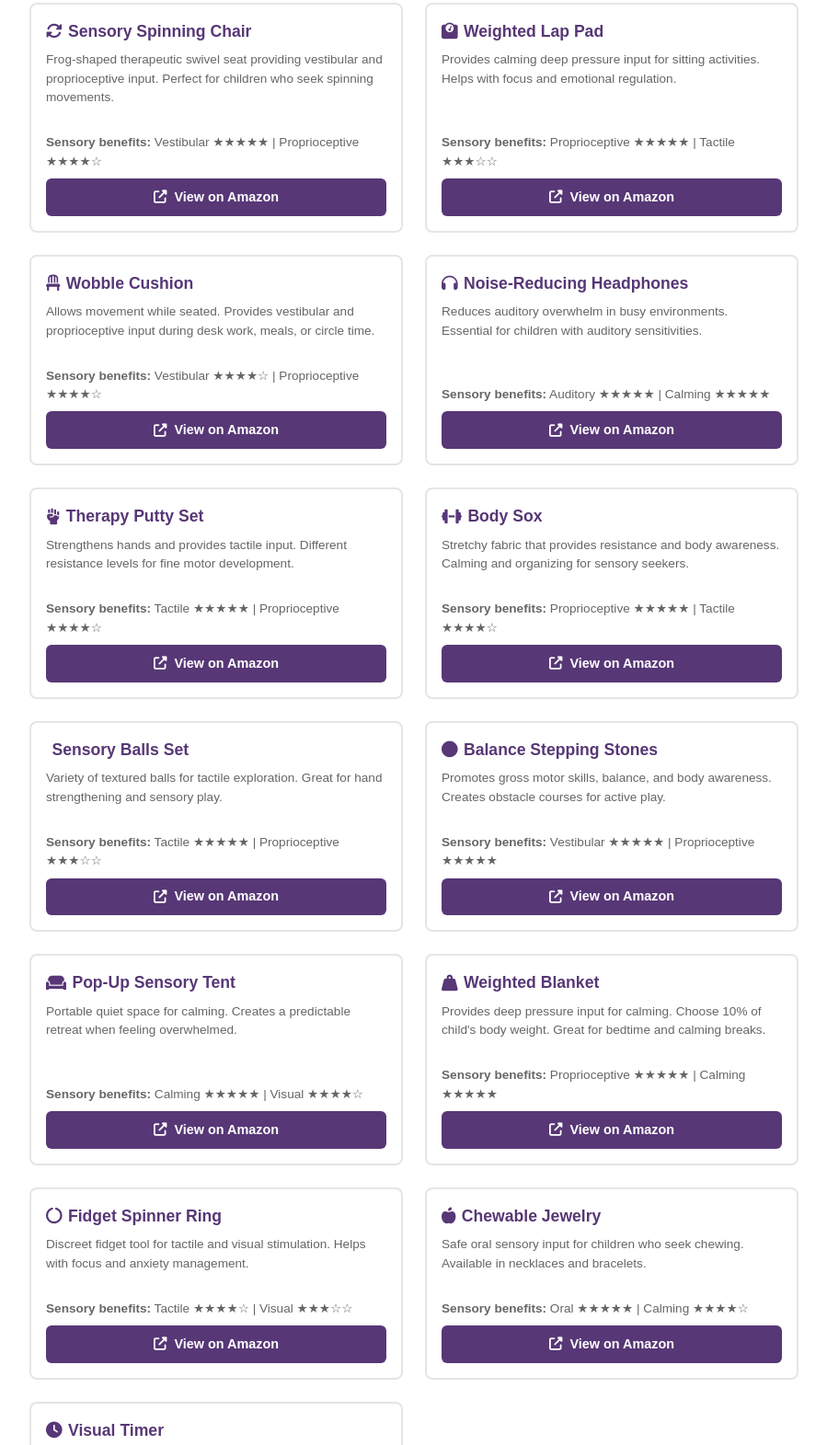
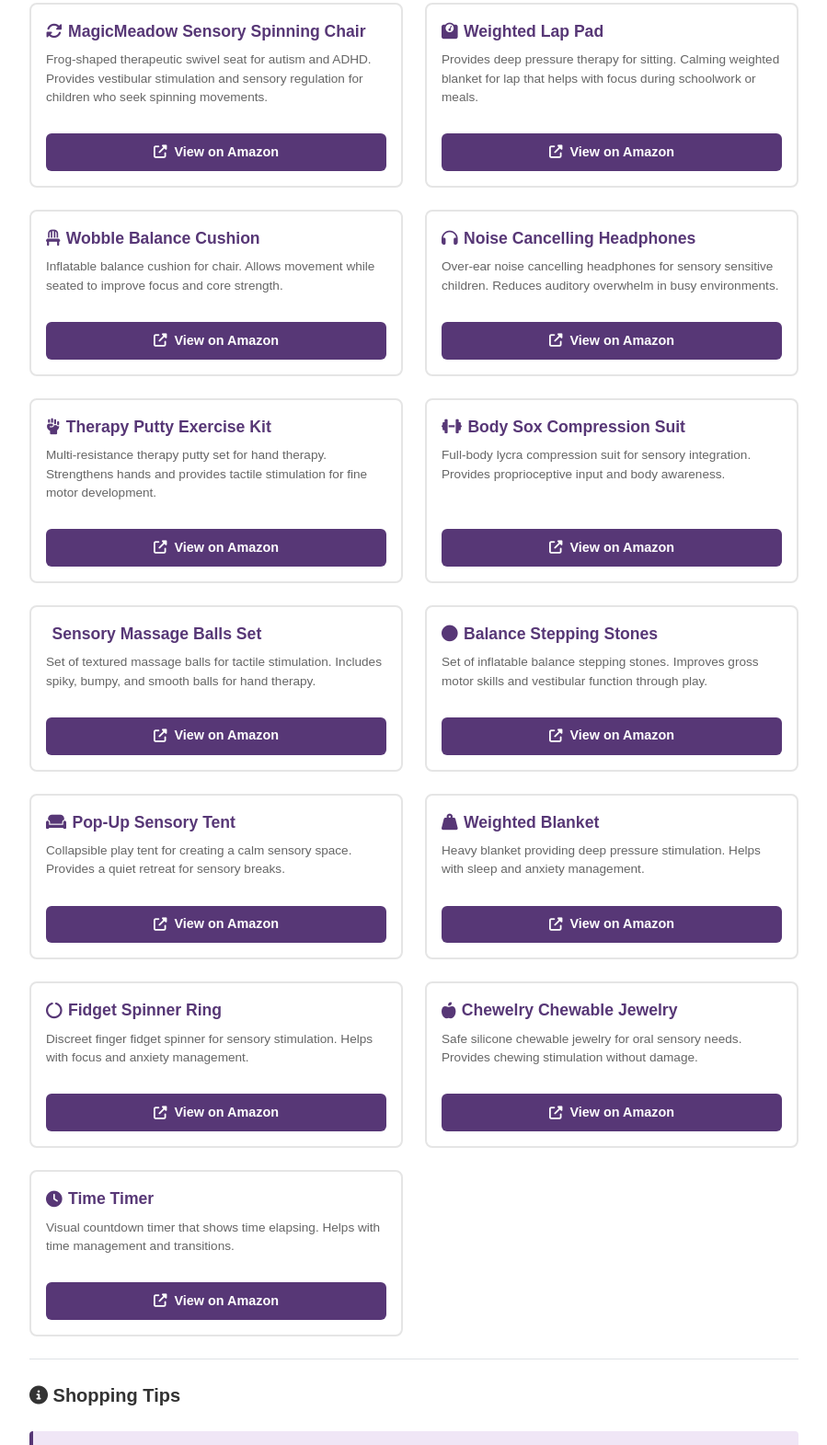
Before and after one commit to christiantcurran-collab/maudy, a plain HTML site: page recommended-products.html in a window 1280 px wide. Shown: the part 529-2100 px from the top of the page at 92% size, without its empty margins (190-1089 px from the left). Drawn offline with Linux system fonts and the light colour scheme.

Commit message:
Update recommended products with accurate names and descriptions, remove sensory ratings

```diff
--- a/recommended-products.html
+++ b/recommended-products.html
@@ -86,10 +86,9 @@
 
                 <div class="download-grid">
                     <div class="download-card">
-                        <h3><i class="fas fa-sync-alt"></i> Sensory Spinning Chair</h3>
-                        <p>Frog-shaped therapeutic swivel seat providing vestibular and proprioceptive input. Perfect for children who seek spinning movements.</p>
+                        <h3><i class="fas fa-sync-alt"></i> MagicMeadow Sensory Spinning Chair</h3>
+                        <p>Frog-shaped therapeutic swivel seat for autism and ADHD. Provides vestibular stimulation and sensory regulation for children who seek spinning movements.</p>
                         <div style="margin-top: auto; padding-top: 1rem;">
-                            <p style="font-size: 0.85rem; color: #666; margin-bottom: 0.5rem;"><strong>Sensory benefits:</strong> Vestibular ★★★★★ | Proprioceptive ★★★★☆</p>
                             <a href="https://www.amazon.co.uk/dp/B0D6YXCBJ5" target="_blank" rel="noopener" class="download-btn">
                                 <i class="fas fa-external-link-alt"></i> View on Amazon
                             </a>
@@ -98,9 +97,8 @@
 
                     <div class="download-card">
                         <h3><i class="fas fa-weight"></i> Weighted Lap Pad</h3>
-                        <p>Provides calming deep pressure input for sitting activities. Helps with focus and emotional regulation.</p>
+                        <p>Provides deep pressure therapy for sitting. Calming weighted blanket for lap that helps with focus during schoolwork or meals.</p>
                         <div style="margin-top: auto; padding-top: 1rem;">
-                            <p style="font-size: 0.85rem; color: #666; margin-bottom: 0.5rem;"><strong>Sensory benefits:</strong> Proprioceptive ★★★★★ | Tactile ★★★☆☆</p>
                             <a href="https://www.amazon.co.uk/dp/B07MVGZQMM" target="_blank" rel="noopener" class="download-btn">
                                 <i class="fas fa-external-link-alt"></i> View on Amazon
                             </a>
@@ -108,10 +106,9 @@
                     </div>
 
                     <div class="download-card">
-                        <h3><i class="fas fa-chair"></i> Wobble Cushion</h3>
-                        <p>Allows movement while seated. Provides vestibular and proprioceptive input during desk work, meals, or circle time.</p>
+                        <h3><i class="fas fa-chair"></i> Wobble Balance Cushion</h3>
+                        <p>Inflatable balance cushion for chair. Allows movement while seated to improve focus and core strength.</p>
                         <div style="margin-top: auto; padding-top: 1rem;">
-                            <p style="font-size: 0.85rem; color: #666; margin-bottom: 0.5rem;"><strong>Sensory benefits:</strong> Vestibular ★★★★☆ | Proprioceptive ★★★★☆</p>
                             <a href="https://www.amazon.co.uk/dp/B01E04QZUU" target="_blank" rel="noopener" class="download-btn">
                                 <i class="fas fa-external-link-alt"></i> View on Amazon
                             </a>
@@ -119,10 +116,9 @@
                     </div>
 
                     <div class="download-card">
-                        <h3><i class="fas fa-headphones"></i> Noise-Reducing Headphones</h3>
-                        <p>Reduces auditory overwhelm in busy environments. Essential for children with auditory sensitivities.</p>
+                        <h3><i class="fas fa-headphones"></i> Noise Cancelling Headphones</h3>
+                        <p>Over-ear noise cancelling headphones for sensory sensitive children. Reduces auditory overwhelm in busy environments.</p>
                         <div style="margin-top: auto; padding-top: 1rem;">
-                            <p style="font-size: 0.85rem; color: #666; margin-bottom: 0.5rem;"><strong>Sensory benefits:</strong> Auditory ★★★★★ | Calming ★★★★★</p>
                             <a href="https://www.amazon.co.uk/dp/B019DQ6BI6" target="_blank" rel="noopener" class="download-btn">
                                 <i class="fas fa-external-link-alt"></i> View on Amazon
                             </a>
@@ -130,10 +126,9 @@
                     </div>
 
                     <div class="download-card">
-                        <h3><i class="fas fa-fist-raised"></i> Therapy Putty Set</h3>
-                        <p>Strengthens hands and provides tactile input. Different resistance levels for fine motor development.</p>
+                        <h3><i class="fas fa-fist-raised"></i> Therapy Putty Exercise Kit</h3>
+                        <p>Multi-resistance therapy putty set for hand therapy. Strengthens hands and provides tactile stimulation for fine motor development.</p>
                         <div style="margin-top: auto; padding-top: 1rem;">
-                            <p style="font-size: 0.85rem; color: #666; margin-bottom: 0.5rem;"><strong>Sensory benefits:</strong> Tactile ★★★★★ | Proprioceptive ★★★★☆</p>
                             <a href="https://www.amazon.co.uk/dp/B08RCCCDRJ" target="_blank" rel="noopener" class="download-btn">
                                 <i class="fas fa-external-link-alt"></i> View on Amazon
                             </a>
@@ -141,10 +136,9 @@
                     </div>
 
                     <div class="download-card">
-                        <h3><i class="fas fa-dumbbell"></i> Body Sox</h3>
-                        <p>Stretchy fabric that provides resistance and body awareness. Calming and organizing for sensory seekers.</p>
+                        <h3><i class="fas fa-dumbbell"></i> Body Sox Compression Suit</h3>
+                        <p>Full-body lycra compression suit for sensory integration. Provides proprioceptive input and body awareness.</p>
                         <div style="margin-top: auto; padding-top: 1rem;">
-                            <p style="font-size: 0.85rem; color: #666; margin-bottom: 0.5rem;"><strong>Sensory benefits:</strong> Proprioceptive ★★★★★ | Tactile ★★★★☆</p>
                             <a href="https://www.amazon.co.uk/dp/B08ZNFDCVN" target="_blank" rel="noopener" class="download-btn">
                                 <i class="fas fa-external-link-alt"></i> View on Amazon
                             </a>
@@ -152,10 +146,9 @@
                     </div>
 
                     <div class="download-card">
-                        <h3><i class="fas fa-ball-pile"></i> Sensory Balls Set</h3>
-                        <p>Variety of textured balls for tactile exploration. Great for hand strengthening and sensory play.</p>
+                        <h3><i class="fas fa-ball-pile"></i> Sensory Massage Balls Set</h3>
+                        <p>Set of textured massage balls for tactile stimulation. Includes spiky, bumpy, and smooth balls for hand therapy.</p>
                         <div style="margin-top: auto; padding-top: 1rem;">
-                            <p style="font-size: 0.85rem; color: #666; margin-bottom: 0.5rem;"><strong>Sensory benefits:</strong> Tactile ★★★★★ | Proprioceptive ★★★☆☆</p>
                             <a href="https://www.amazon.co.uk/dp/B0D8W5BR3H" target="_blank" rel="noopener" class="download-btn">
                                 <i class="fas fa-external-link-alt"></i> View on Amazon
                             </a>
@@ -164,9 +157,8 @@
 
                     <div class="download-card">
                         <h3><i class="fas fa-circle"></i> Balance Stepping Stones</h3>
-                        <p>Promotes gross motor skills, balance, and body awareness. Creates obstacle courses for active play.</p>
+                        <p>Set of inflatable balance stepping stones. Improves gross motor skills and vestibular function through play.</p>
                         <div style="margin-top: auto; padding-top: 1rem;">
-                            <p style="font-size: 0.85rem; color: #666; margin-bottom: 0.5rem;"><strong>Sensory benefits:</strong> Vestibular ★★★★★ | Proprioceptive ★★★★★</p>
                             <a href="https://www.amazon.co.uk/dp/B07G66HF98" target="_blank" rel="noopener" class="download-btn">
                                 <i class="fas fa-external-link-alt"></i> View on Amazon
                             </a>
@@ -175,9 +167,8 @@
 
                     <div class="download-card">
                         <h3><i class="fas fa-couch"></i> Pop-Up Sensory Tent</h3>
-                        <p>Portable quiet space for calming. Creates a predictable retreat when feeling overwhelmed.</p>
+                        <p>Collapsible play tent for creating a calm sensory space. Provides a quiet retreat for sensory breaks.</p>
                         <div style="margin-top: auto; padding-top: 1rem;">
-                            <p style="font-size: 0.85rem; color: #666; margin-bottom: 0.5rem;"><strong>Sensory benefits:</strong> Calming ★★★★★ | Visual ★★★★☆</p>
                             <a href="https://www.amazon.co.uk/dp/B01DE4RO3E" target="_blank" rel="noopener" class="download-btn">
                                 <i class="fas fa-external-link-alt"></i> View on Amazon
                             </a>
@@ -186,9 +177,8 @@
 
                     <div class="download-card">
                         <h3><i class="fas fa-weight-hanging"></i> Weighted Blanket</h3>
-                        <p>Provides deep pressure input for calming. Choose 10% of child's body weight. Great for bedtime and calming breaks.</p>
+                        <p>Heavy blanket providing deep pressure stimulation. Helps with sleep and anxiety management.</p>
                         <div style="margin-top: auto; padding-top: 1rem;">
-                            <p style="font-size: 0.85rem; color: #666; margin-bottom: 0.5rem;"><strong>Sensory benefits:</strong> Proprioceptive ★★★★★ | Calming ★★★★★</p>
                             <a href="https://www.amazon.co.uk/dp/B0DBR7GB3X" target="_blank" rel="noopener" class="download-btn">
                                 <i class="fas fa-external-link-alt"></i> View on Amazon
                             </a>
@@ -197,9 +187,8 @@
 
                     <div class="download-card">
                         <h3><i class="fas fa-circle-notch"></i> Fidget Spinner Ring</h3>
-                        <p>Discreet fidget tool for tactile and visual stimulation. Helps with focus and anxiety management.</p>
+                        <p>Discreet finger fidget spinner for sensory stimulation. Helps with focus and anxiety management.</p>
                         <div style="margin-top: auto; padding-top: 1rem;">
-                            <p style="font-size: 0.85rem; color: #666; margin-bottom: 0.5rem;"><strong>Sensory benefits:</strong> Tactile ★★★★☆ | Visual ★★★☆☆</p>
                             <a href="https://www.amazon.co.uk/dp/B08JYZK7HR" target="_blank" rel="noopener" class="download-btn">
                                 <i class="fas fa-external-link-alt"></i> View on Amazon
                             </a>
@@ -207,10 +196,9 @@
                     </div>
 
                     <div class="download-card">
-                        <h3><i class="fas fa-apple-alt"></i> Chewable Jewelry</h3>
-                        <p>Safe oral sensory input for children who seek chewing. Available in necklaces and bracelets.</p>
+                        <h3><i class="fas fa-apple-alt"></i> Chewelry Chewable Jewelry</h3>
+                        <p>Safe silicone chewable jewelry for oral sensory needs. Provides chewing stimulation without damage.</p>
                         <div style="margin-top: auto; padding-top: 1rem;">
-                            <p style="font-size: 0.85rem; color: #666; margin-bottom: 0.5rem;"><strong>Sensory benefits:</strong> Oral ★★★★★ | Calming ★★★★☆</p>
                             <a href="https://www.amazon.co.uk/dp/B0C6FFLN4M" target="_blank" rel="noopener" class="download-btn">
                                 <i class="fas fa-external-link-alt"></i> View on Amazon
                             </a>
@@ -218,10 +206,9 @@
                     </div>
 
                     <div class="download-card">
-                        <h3><i class="fas fa-clock"></i> Visual Timer</h3>
-                        <p>Shows time remaining visually with color-coded display. Helps with time awareness and transitions.</p>
+                        <h3><i class="fas fa-clock"></i> Time Timer</h3>
+                        <p>Visual countdown timer that shows time elapsing. Helps with time management and transitions.</p>
                         <div style="margin-top: auto; padding-top: 1rem;">
-                            <p style="font-size: 0.85rem; color: #666; margin-bottom: 0.5rem;"><strong>Sensory benefits:</strong> Visual ★★★★★ | Executive Function ★★★★★</p>
                             <a href="https://www.amazon.co.uk/dp/B00D2MOI4C" target="_blank" rel="noopener" class="download-btn">
                                 <i class="fas fa-external-link-alt"></i> View on Amazon
                             </a>
```
